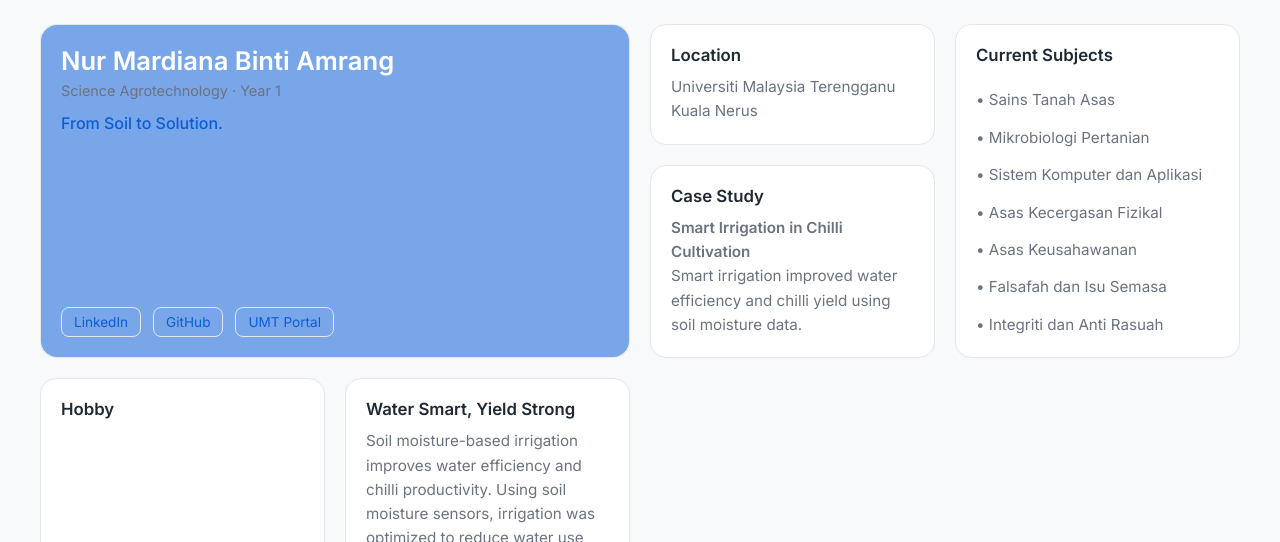
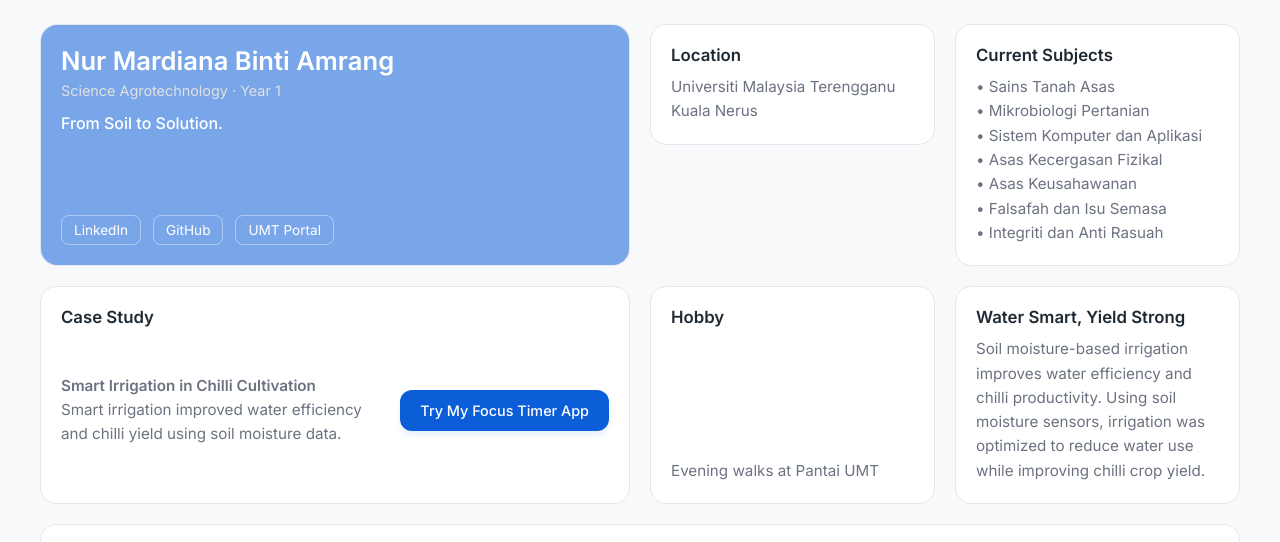
Before and after one commit to s80833/mardiana, a plain HTML site: page index.html in a window 1280 px wide. Shown: the top 542 px of the page. Drawn offline with Linux system fonts and the light colour scheme.

Commit message:
added link to my focus app

```diff
--- a/index.html
+++ b/index.html
@@ -5,7 +5,6 @@
   <meta name="viewport" content="width=device-width, initial-scale=1.0"/>
   <title>Nur Mardiana | Student Landing Page</title>
 
-  <!-- Google Font -->
   <link href="https://fonts.googleapis.com/css2?family=Inter:wght@300;400;500;600&display=swap" rel="stylesheet">
 
   <style>
@@ -50,6 +49,7 @@
       justify-content: space-between;
       transition: transform 0.25s ease, box-shadow 0.25s ease;
     }
+
     .profile {
       position: relative;
       color: #ffffff;
@@ -102,7 +102,7 @@
     }
 
     .case-study {
-      grid-column: span 1;
+      grid-column: span 2; /* Increased span to fit the new column */
     }
 
     .hobby {
@@ -117,6 +117,43 @@
       grid-column: span 4;
     }
 
+    /* New Case Study Column Layout */
+    .case-study-grid {
+      display: flex;
+      align-items: center;
+      gap: 24px;
+      height: 100%;
+    }
+
+    .case-study-info {
+      flex: 1;
+    }
+
+    .case-study-link {
+      flex-shrink: 0;
+    }
+
+    /* Button Styling */
+    .focus-btn {
+      display: inline-block;
+      padding: 12px 20px;
+      background-color: var(--accent);
+      color: #ffffff;
+      font-weight: 500;
+      font-size: 0.9rem;
+      text-decoration: none;
+      border-radius: 12px;
+      transition: all 0.3s ease;
+      box-shadow: 0 4px 6px rgba(11, 94, 215, 0.1);
+      white-space: nowrap;
+    }
+
+    .focus-btn:hover {
+      background-color: #084298; /* Darker blue */
+      transform: translateY(-3px);
+      box-shadow: 0 6px 15px rgba(11, 94, 215, 0.25);
+    }
+
     /* Profile Styling */
     .profile h1 {
       font-size: 1.6rem;
@@ -126,14 +163,14 @@
 
     .profile .meta {
       font-size: 0.9rem;
-      color: var(--text-secondary);
+      color: #e0e0e0;
     }
 
     .tagline {
       margin-top: 14px;
       font-size: 1rem;
       font-weight: 500;
-      color: var(--accent);
+      color: #ffffff;
     }
 
     .socials {
@@ -146,15 +183,15 @@
     .socials a {
       font-size: 0.85rem;
       text-decoration: none;
-      color: var(--accent);
-      border: 1px solid var(--border-soft);
+      color: #ffffff;
+      border: 1px solid rgba(255, 255, 255, 0.4);
       padding: 6px 12px;
       border-radius: 8px;
       transition: background 0.2s ease;
     }
 
     .socials a:hover {
-      background: var(--bg-main);
+      background: rgba(255, 255, 255, 0.2);
     }
 
     /* Mobile */
@@ -172,6 +209,11 @@
       .playlist {
         grid-column: span 1;
       }
+
+      .case-study-grid {
+        flex-direction: column;
+        align-items: flex-start;
+      }
     }
   </style>
 </head>
@@ -179,7 +221,6 @@
 
   <div class="container">
 
-    <!-- Card 1: Profile -->
     <div class="card profile">
       <div>
         <h1>Nur Mardiana Binti Amrang</h1>
@@ -193,14 +234,12 @@
       </div>
     </div>
 
-    <!-- Card 2: Location -->
     <div class="card location">
       <h2>Location</h2>
       <p>Universiti Malaysia Terengganu</p>
       <p>Kuala Nerus</p>
     </div>
 
-    <!-- Card 3: Subjects -->
     <div class="card tech">
       <h2>Current Subjects</h2>
       <p>• Sains Tanah Asas</p>
@@ -212,22 +251,28 @@
       <p>• Integriti dan Anti Rasuah</p>
     </div>
 
-    <!-- Card 4: Case Study -->
     <div class="card case-study">
       <h2>Case Study</h2>
+      <div class="case-study-grid">
+        <div class="case-study-info">
           <p><strong>Smart Irrigation in Chilli Cultivation</strong></p>
           <p>
             Smart irrigation improved water efficiency and chilli yield using soil moisture data.
           </p>
         </div>
+        <div class="case-study-link">
+          <a href="https://s80833.github.io/focus-timer-app/app.html" target="_blank" class="focus-btn">
+            Try My Focus Timer App
+          </a>
+        </div>
+      </div>
+    </div>
 
-    <!-- Card 5: Hobby -->
     <div class="card hobby">
       <h2>Hobby</h2>
       <p>Evening walks at Pantai UMT</p>
     </div>
 
-    <!-- Card 6: Reflection -->
     <div class="card reflection">
       <h2>Water Smart, Yield Strong</h2>
       <p>
@@ -237,13 +282,12 @@
       </p>
     </div>
 
-    <!-- Card 7: Playlist -->
     <div class="card playlist">
       <h2>Study Playlist</h2>
       <p>
         <iframe style="border-radius:12px"
-src="https://open.spotify.com/embed/playlist/0vvXsWCC9xrXsKd4FyS8kM?ut
-m_source=generator&theme=0" width="100%" height="152" frameBorder="0"
+          src="https://open.spotify.com/embed/playlist/0vvXsWCC9xrXsKd4FyS8kM?utm_source=generator&theme=0"
+          width="100%" height="152" frameBorder="0"
           allowfullscreen="" allow="autoplay; clipboard-write; encrypted-media;
           fullscreen; picture-in-picture" loading="lazy"></iframe>
       </p>
```
Lines whose indentation alone changed are shown as unchanged.
